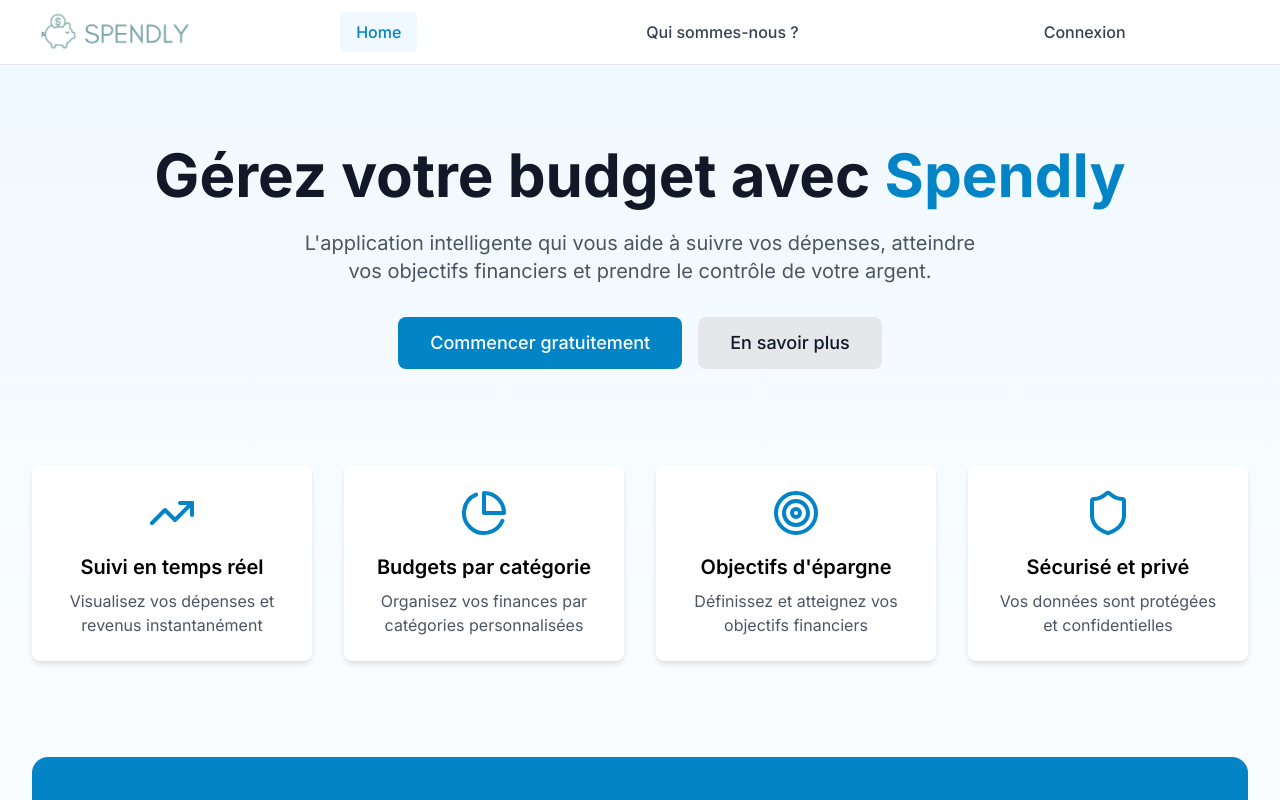
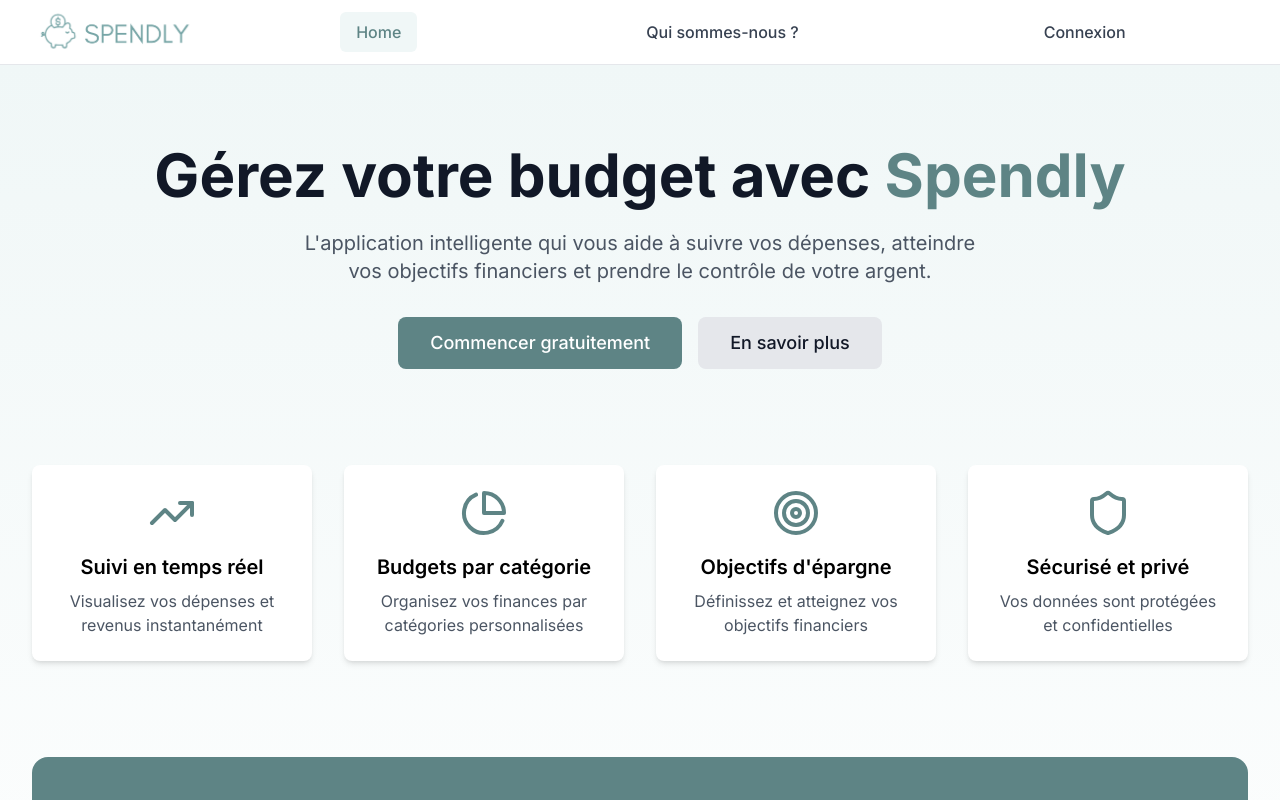
Before and after one commit to Baptibest/Spendly, a Next.js app: page /home in a window 1280 px wide. Shown: the top 800 px of the page. Built offline with nearby package versions, Linux system fonts and the light colour scheme.

Commit message:
Change primary color theme to #76a5a6

```diff
--- a/tailwind.config.js
+++ b/tailwind.config.js
@@ -8,11 +8,11 @@ module.exports = {
     extend: {
       colors: {
         primary: {
-          50: '#f0f9ff',
-          100: '#e0f2fe',
-          500: '#0ea5e9',
-          600: '#0284c7',
-          700: '#0369a1',
+          50: '#f0f7f7',
+          100: '#d9ebec',
+          500: '#76a5a6',
+          600: '#5e8485',
+          700: '#4a6768',
         },
         success: '#10b981',
         warning: '#f59e0b',
```
